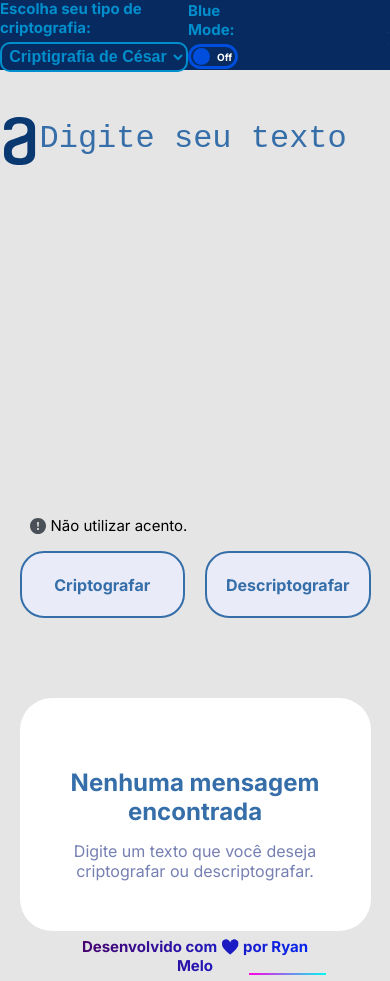
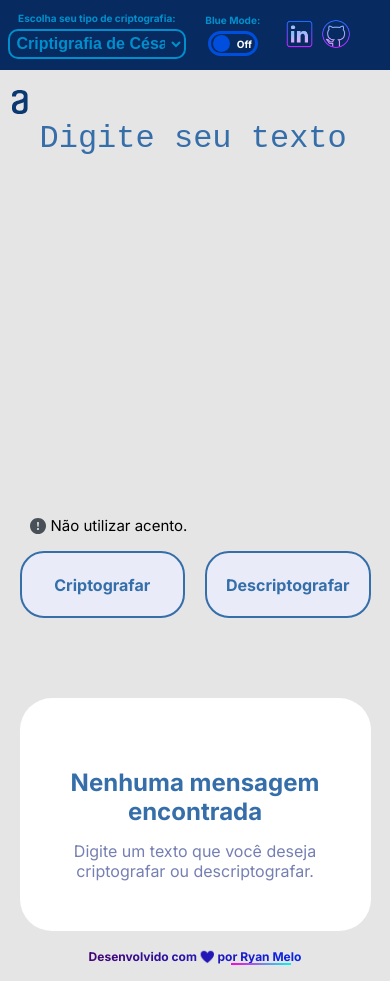
Before and after one commit to ryan-melo/DecipherMe, a plain HTML site: page index.html in a window 390 px wide. Drawn offline with Linux system fonts and the light colour scheme.

Commit message:
Bugs da responsividade corrigidos

```diff
--- a/index.html
+++ b/index.html
@@ -12,7 +12,7 @@
 
   <link rel="stylesheet" href="style.css">
   <link rel="stylesheet" media="screen and (max-width: 768px)" href="media-tablet.css">
-  <link rel="stylesheet" media="screen and (max-width: 425px)" href="media-mobile.css">
+  <link rel="stylesheet" media="screen and (max-width: 426px)" href="media-mobile.css">
   <script src="script.js" defer></script>
 </head>
 <body class="">
@@ -90,7 +90,7 @@
   <footer>
     <a href="https://www.linkedin.com/in/ryan-melo-m/" target="_blank" class="aFooter">
       <p class="pFooter">
-        Desenvolvido com ❤️ por Ryan Melo
+        Desenvolvido com ❤️ por <span>Ryan Melo</span>
       </p>
     </a>
   </footer>
--- a/media-mobile.css
+++ b/media-mobile.css
@@ -1,6 +1,29 @@
+.navMedia h6{
+  font-size: 1rem;
+  width: 115%;
+  text-align: center;
+}
+
+.navMedia select {
+  width: 95%;
+  font-size: .2rem;
+}
+
+.linkAndGitandBlueMode  {
+  gap: 5px;
+}
+
+.linkAndGit {
+  width: 50%;
+}
+
 .logo {
-  top: 17px;
-  left: -60px;
+  top: -10px;
+  left: -30px;
+}
+
+.logo img {
+  width: 50%;
 }
 
 .buttons {
@@ -14,3 +37,13 @@ body .showAfterTheresult {
 footer a {
   width: 67%;
 }
+
+footer p {
+  font-size: 80%;
+}
+
+footer span::after {
+  width: 60px;
+  right: 35px;
+  bottom: -1px;
+}
--- a/script.js
+++ b/script.js
@@ -137,6 +137,7 @@ btnClean.addEventListener('click', () => {
   containerRight.classList.remove('hide')
   showBtnsAfterTheresult.classList.add('hide')
   textArea.value = ''
+  textArea.focus()
 })
 
 // dark mode
--- a/style.css
+++ b/style.css
@@ -435,7 +435,7 @@ footer a {
   position: relative;
 }
 
-footer p::after {
+footer span::after {
   content: '';
   display: inline-block;
   width: 77px;
```
